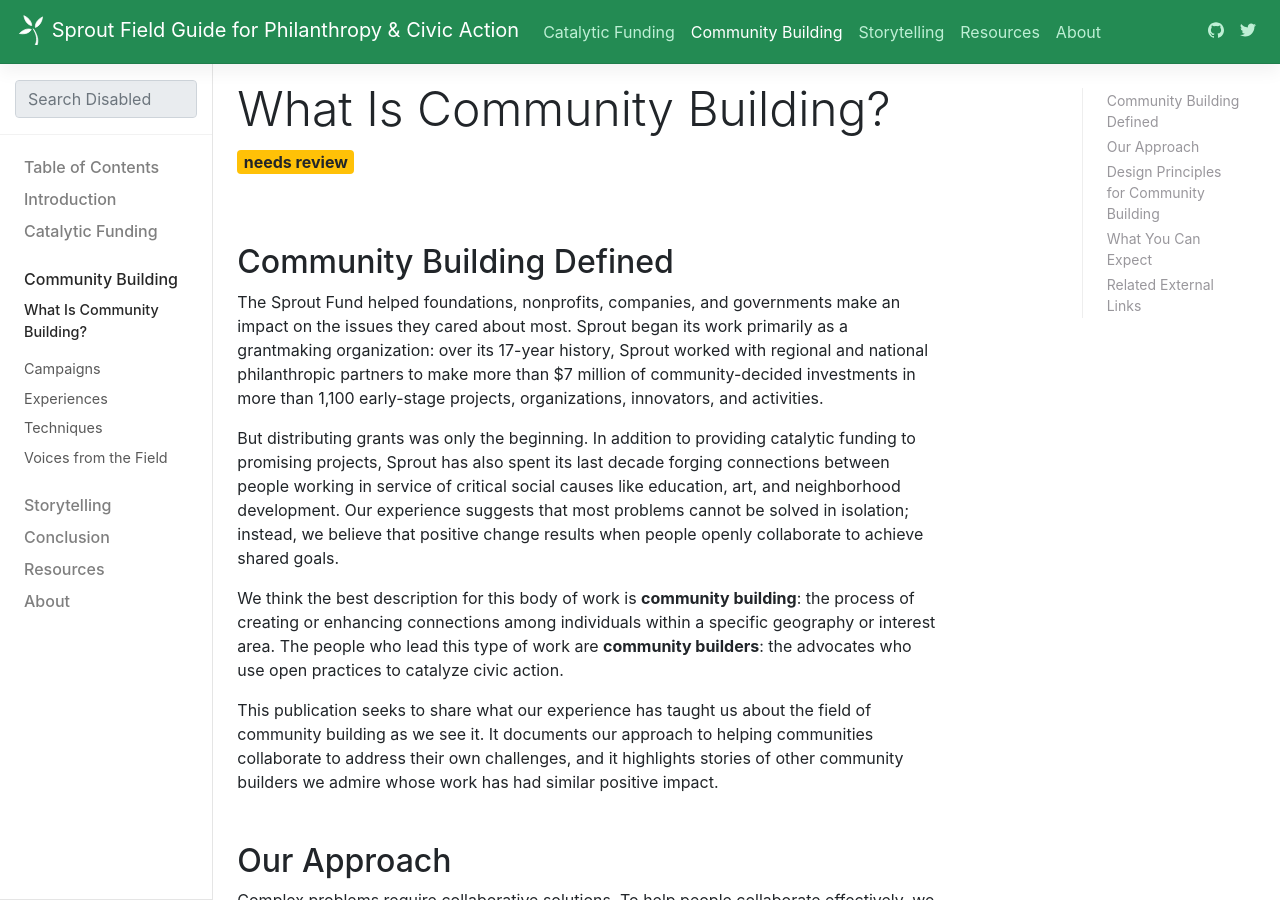
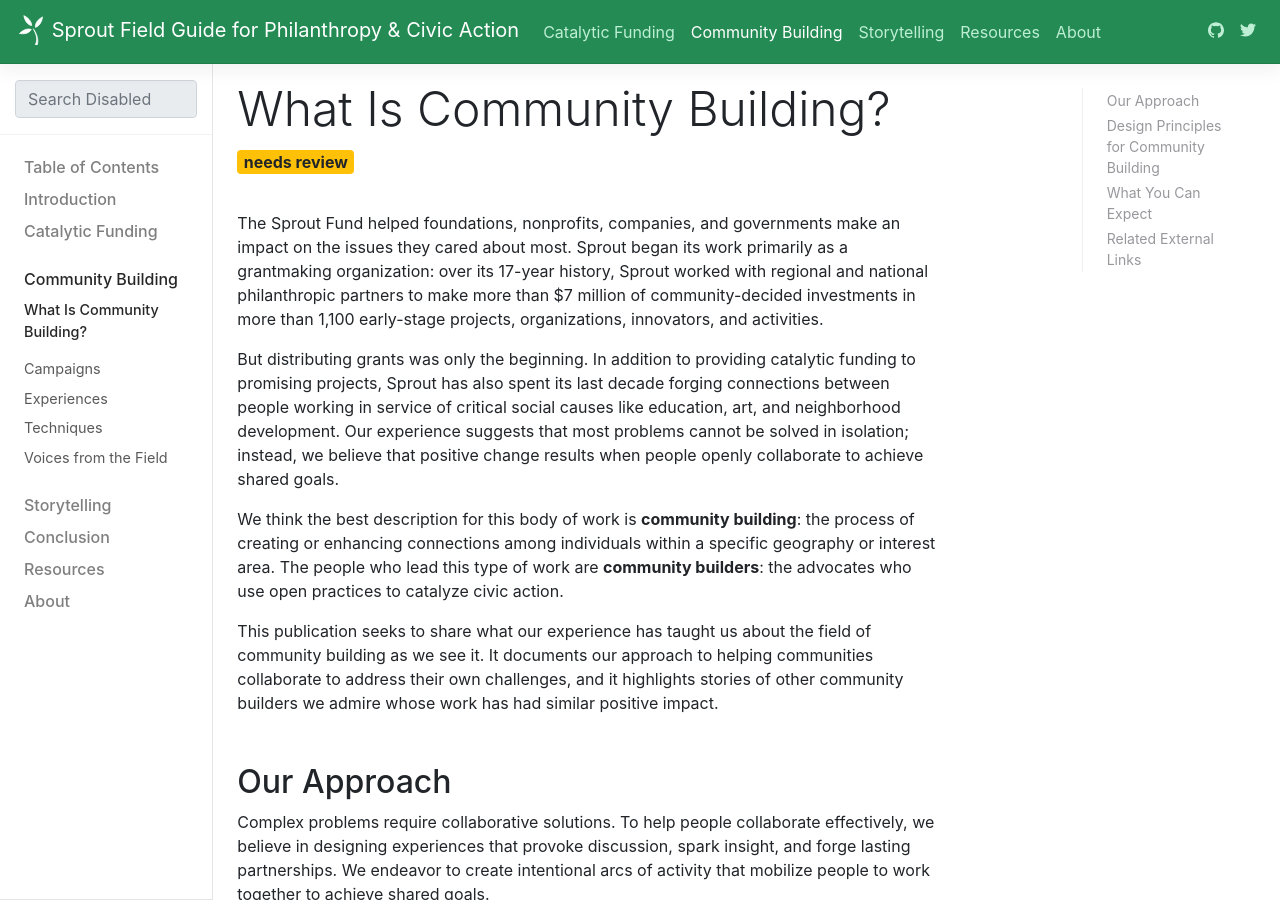
Before and after one commit to sproutfund/field-guide, a Jekyll site: the page built from community-building/what-is-community-building.md, in a window 1280 px wide and 900 px high. Built offline with Jekyll 4.4.1, drawn with Linux system fonts in a browser that asks for light colours; comment, search, counter and statistics services are not loaded.

Commit message:
Update what-is-community-building.md

```diff
--- a/community-building/what-is-community-building.md
+++ b/community-building/what-is-community-building.md
@@ -9,8 +9,6 @@
 toc: true
 status: <span class="badge badge-warning">needs review</span>
 ---
-
-## Community Building Defined
 
 The Sprout Fund helped foundations, nonprofits, companies, and governments make an impact on the issues they cared about most. Sprout began its work primarily as a grantmaking organization: over its 17-year history, Sprout worked with regional and national philanthropic partners to make more than $7 million of community-decided investments in more than 1,100 early-stage projects, organizations, innovators, and activities.
 
```
